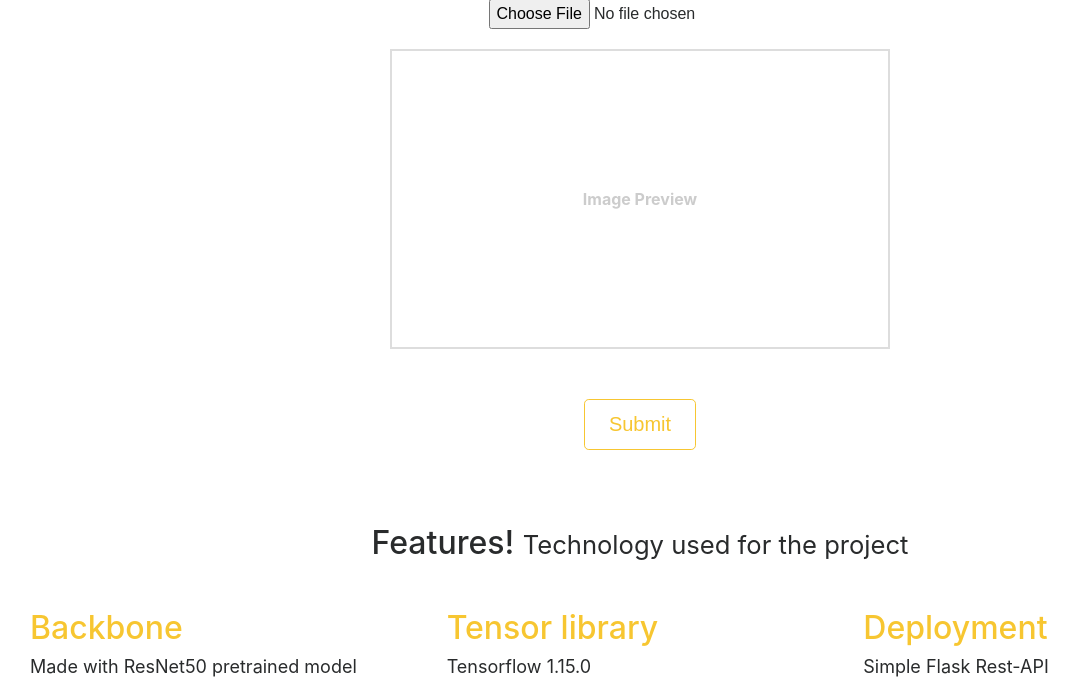
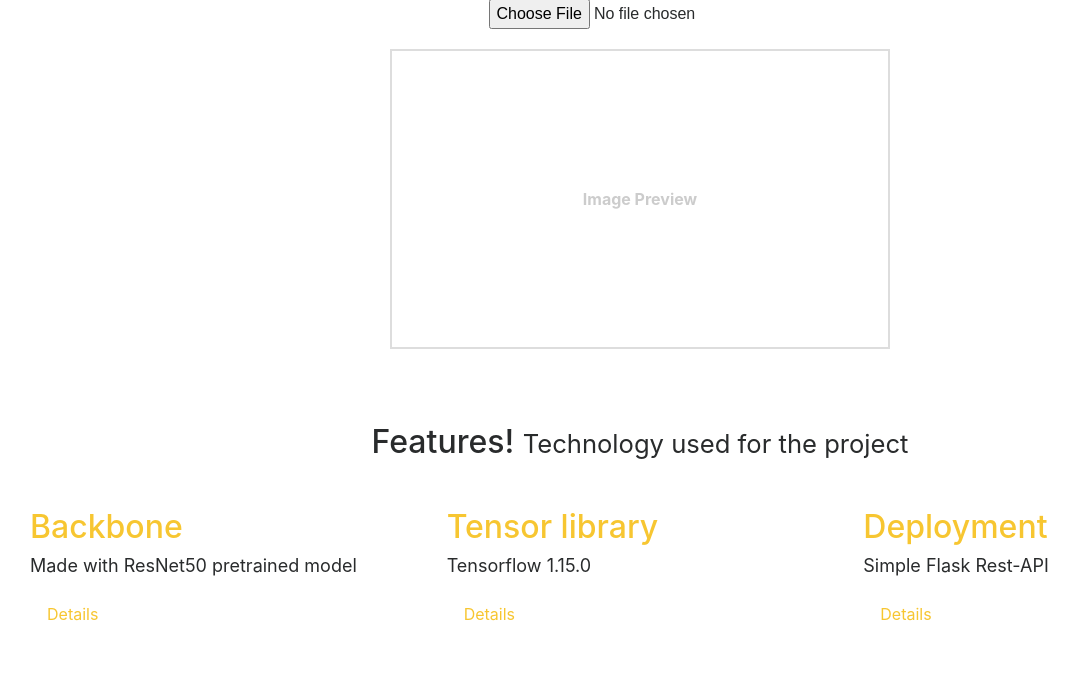
Before and after one commit to trapsidanadir/tensorflow-flask-api, a Flask app: page / in a window 1280 px wide. Shown: the part 145-835 px from the top of the page, without its empty margins (0-1080 px from the left). After the commit the page ends 766 px from the top, so only its background shows below. Run offline with Flask 2, Linux system fonts and the light colour scheme; some libraries are stand-ins or nearby versions.

Commit message:
handle submit button

```diff
--- a/templates/index.html
+++ b/templates/index.html
@@ -93,8 +93,8 @@
 
 										<div>
 
-												<input type="submit" class="btn btn-lg btn-outline-primary"
-													style="color = #f7c631; margin-top: 10%;">
+												<input type="hidden" class="btn btn-lg btn-outline-primary"
+													style="color = #f7c631; margin-top: 10%;" id='submit-form'>
 												</input>
 
 										</div>
@@ -161,6 +161,7 @@
 		const preview = document.getElementById("preview");
 		const image = preview.querySelector('.image-preview__image');
 		const default_text = preview.querySelector('.image-preview__default-text');
+		const submit = document.getElementById('submit-form');
 
 		file_input.addEventListener("change", function(){
 			const file = this.files[0];
@@ -172,6 +173,7 @@
 				default_text.style.display = "none";
 				image.style.display = "block";
 				preview.style.border="none";
+				submit.setAttribute("type", "submit");
 
 				reader.addEventListener("load", function(){
 					image.setAttribute("src", this.result)
@@ -182,6 +184,7 @@
 				default_text.style.display = null;
 				preview.style.border=null;
 				image.style.display = null;
+				submit.setAttribute("type", "hidden");
 				image.setAttribute("src","");
 			}
 		})
```
